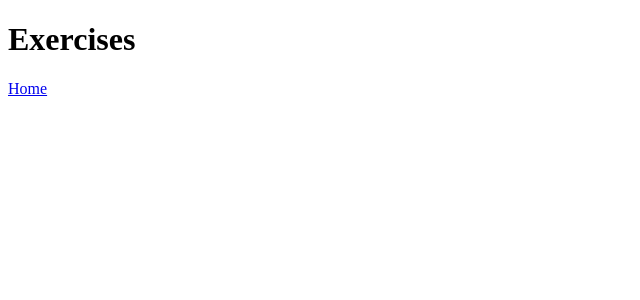
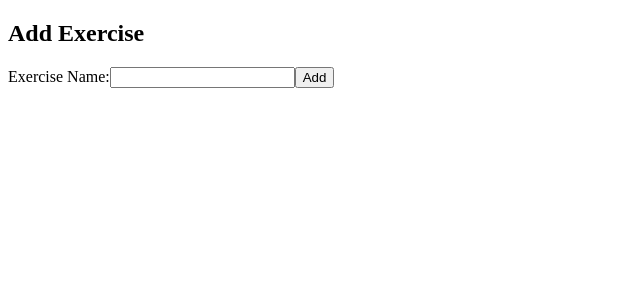
Before and after one commit to hudson-pierce/nextjs-todo-app, a Next.js app: page /exercises in a window 1280 px wide. Shown: the top 300 px of the page, without its empty margins (0-640 px from the left). Built offline with nearby package versions, Linux system fonts and the light colour scheme.

Commit message:
Implement basic form for exercises page

```diff
--- a/pages/exercises.js
+++ b/pages/exercises.js
@@ -1,16 +1,35 @@
-import Head from 'next/head';
-import Link from 'next/link';
+import { useState } from 'react';
 
-const title = "Exercises";
+const Exercises = ({ addExercise }) => {
+  const [exerciseName, setExerciseName] = useState('');
 
-export default function Exercises() {
-    return (
-        <div>
-            <Head>
-                <title>{title}</title>
-            </Head>
-            <h1>{title}</h1>
-            <Link href='/'>Home</Link>
-        </div>
-    );
-}
+  const handleInputChange = (e) => {
+    setExerciseName(e.target.value);
+  };
+
+  const handleSubmit = (e) => {
+    e.preventDefault();
+    if (exerciseName) {
+      addExercise(exerciseName);
+      setExerciseName('');
+    }
+  };
+
+  return (
+    <div>
+      <h2>Add Exercise</h2>
+      <form onSubmit={handleSubmit}>
+        <label htmlFor="exerciseName">Exercise Name:</label>
+        <input
+          type="text"
+          id="exerciseName"
+          value={exerciseName}
+          onChange={handleInputChange}
+        />
+        <button type="submit">Add</button>
+      </form>
+    </div>
+  );
+};
+
+export default Exercises;
```
